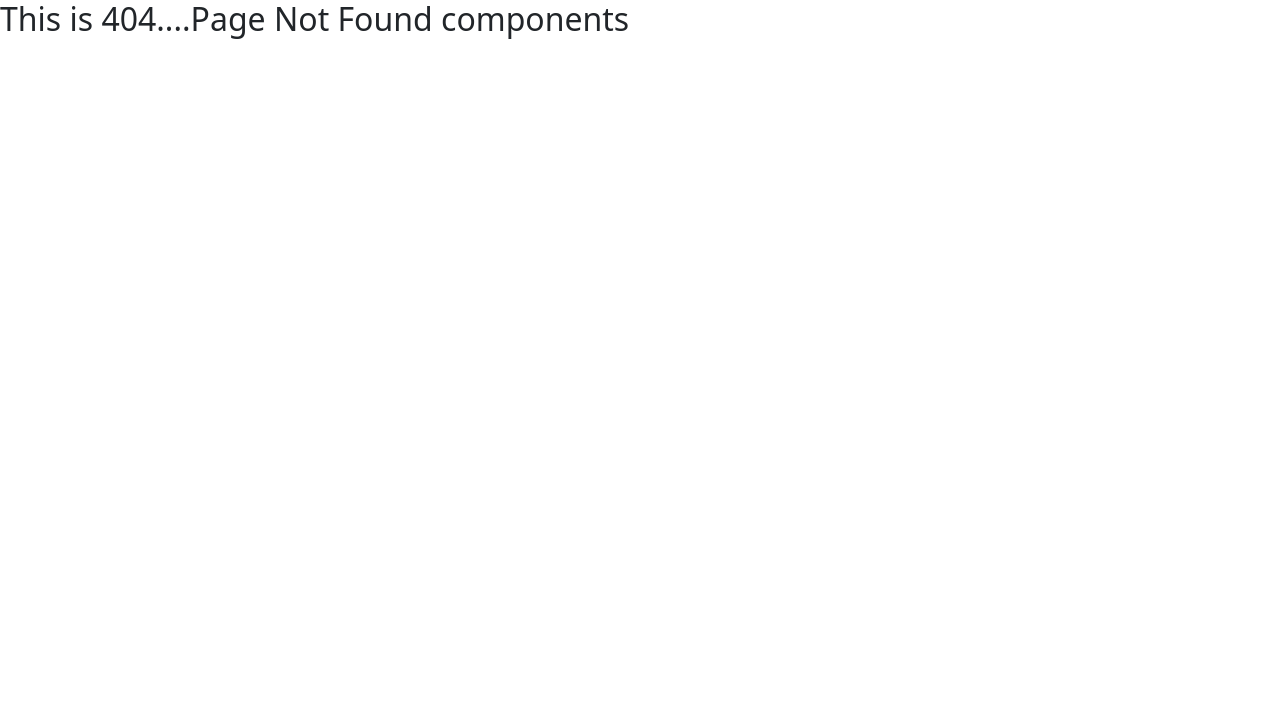
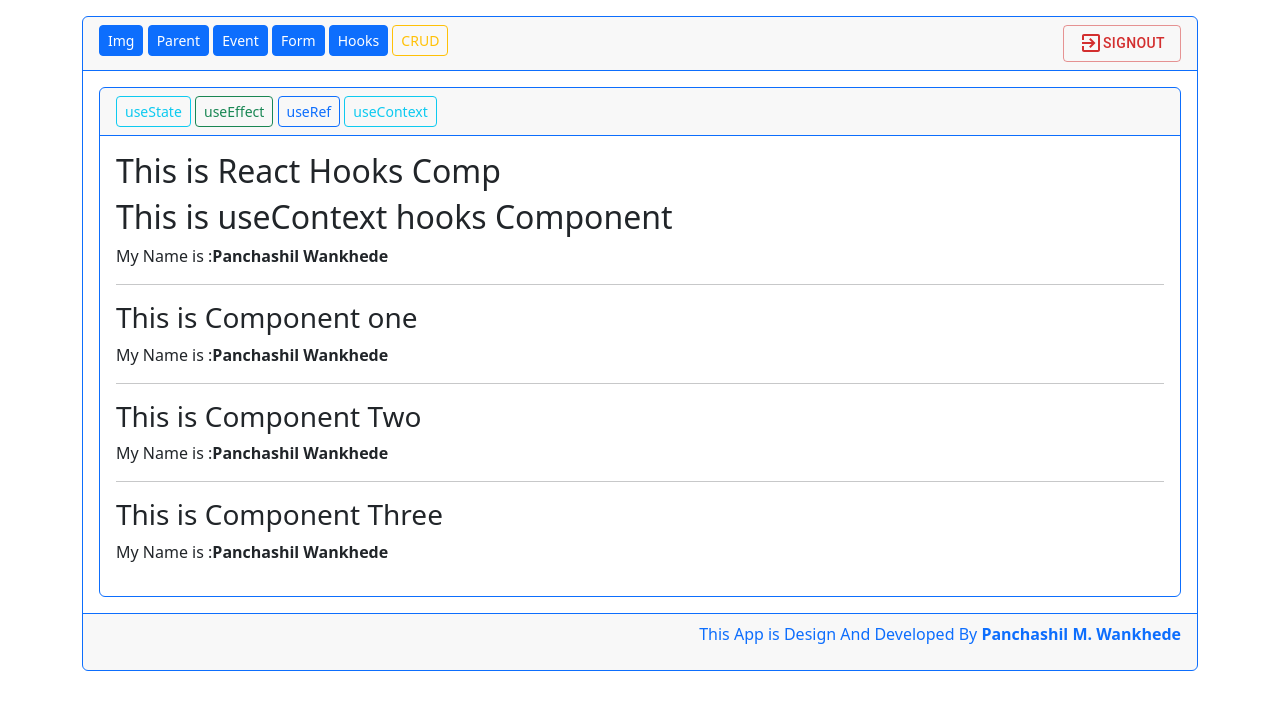
Before and after one commit to Panchashil/OpteamixReact, a React (Create React App) app: page /maindashboard/hooks/usecontext in a window 1280 px wide. Before the commit this address had no page. Shown: the top 710 px of the page. Built offline with nearby package versions, Linux system fonts and the light colour scheme; sample sign-in values are in the browser's storage.

Commit message:
useContextHook and reduc intro

```diff
--- /dev/null
+++ b/src/Hooks/CompOne.js
@@ -0,0 +1,15 @@
+import React from 'react'
+import CompTwo from './CompTwo'
+
+const CompOne = (props) => {
+    return (
+        <>
+            <h3>This is Component one</h3>
+            <p>My Name is :<strong>{props.name}</strong></p>
+            <hr/>
+            <CompTwo name123={props.name}></CompTwo>
+        </>
+    )
+}
+
+export default CompOne
--- /dev/null
+++ b/src/Hooks/CompThree.js
@@ -0,0 +1,16 @@
+import React, { useContext } from 'react';
+import { UserContext } from './UseContextHookComp';
+
+
+const CompThree = () => {
+
+  let user = useContext(UserContext);
+    return (
+        <div>
+            <h3>This is Component Three</h3>
+            <p>My Name is :<strong>{user}</strong></p>
+        </div>
+    )
+}
+
+export default CompThree
--- /dev/null
+++ b/src/Hooks/CompTwo.js
@@ -0,0 +1,17 @@
+import React, { useContext } from 'react'
+import CompThree from './CompThree';
+import { UserContext } from './UseContextHookComp';
+
+const CompTwo = (props) => {
+       let user = useContext(UserContext)
+    return (
+        <div>
+            <h3>This is  Component Two</h3>
+            <p>My Name is :<strong>{user}</strong></p>
+            <hr />
+            <CompThree></CompThree>
+        </div>
+    )
+}
+
+export default CompTwo
--- a/src/Hooks/ReactHooksComp.js
+++ b/src/Hooks/ReactHooksComp.js
@@ -9,6 +9,7 @@ const ReactHooksComp = () => {
           <Link to="usestate" className="btn btn-outline-info btn-sm">useState</Link>{" "}
           <Link to="useeffect" className="btn btn-outline-success btn-sm">useEffect</Link>{" "}
           <Link to="useref" className="btn btn-outline-primary btn-sm">useRef</Link>{" "}
+          <Link to="usecontext" className="btn btn-outline-info btn-sm">useContext</Link>{" "}
         </div>
         <div className="card-body border-primary">
           <h2>This is React Hooks Comp</h2>
--- /dev/null
+++ b/src/Hooks/UseContextHookComp.js
@@ -0,0 +1,21 @@
+import React, { createContext, useState } from 'react'
+import CompOne from './CompOne';
+
+export const UserContext = createContext();
+
+const UseContextHookComp = () => {
+    const [myName,setMyName]=useState("Panchashil Wankhede");
+
+    return (
+        <div>
+            <UserContext.Provider value={myName}>
+               <h2>This is useContext hooks Component</h2>
+               <p>My Name is :<strong>{myName}</strong></p>
+               <hr />
+               <CompOne name={myName}></CompOne>
+            </UserContext.Provider>
+        </div>
+    )
+}
+
+export default UseContextHookComp
--- a/src/MainRouting/routing.js
+++ b/src/MainRouting/routing.js
@@ -15,6 +15,7 @@ import ProductAddComp from "../CRUD/ProductAddComp";
 import ProductEditComp from "../CRUD/ProductEditComp";
 import ProtectedRouteComp from "./ProtectedRouteComp";
 import UseRefHookComp from "../Hooks/UseRefHookComp";
+import UseContextHookComp from "../Hooks/UseContextHookComp";
 // loazy loading
 const ProductDashCompLazyLoad = React.lazy(()=>import('../CRUD/ProductDashComp'));
 
@@ -45,7 +46,8 @@ const router = createBrowserRouter([
        {path:"hooks",element:<ReactHooksComp/>,children:[
         {path:"usestate",element:<UseStateHookComp/>},
         {path:"useeffect",element:<UseEffectHookComp/>},
-        {path:"useref",element:<UseRefHookComp />}
+        {path:"useref",element:<UseRefHookComp />},
+        {path:"usecontext",element:<UseContextHookComp/>}
        ]}
 
     ]},
--- a/src/layout/LoginComp.js
+++ b/src/layout/LoginComp.js
@@ -9,7 +9,7 @@ const defaultTheme = createTheme();
 
 const LoginComp = () => {
       const nav = useNavigate()
-  const [users,setUsers] = useState([]);
+  // const [users,setUsers] = useState([]);
 
     const handleSubmit = (event) => {
         event.preventDefault();
@@ -19,8 +19,9 @@ const LoginComp = () => {
 
         axios.get("http://localhost:8888/users").then((res)=>{
           // console.log(res.data);
-          setUsers(res.data);
-          const currentUser = users.filter((val)=> val.uid===email && val.upass===password);
+          // setUsers(res.data);
+          // const currentUser = users.filter((val)=> val.uid===email && val.upass===password);
+          const currentUser = res.data.filter((val)=> val.uid===email && val.upass===password);
           if(currentUser.length > 0){
                sessionStorage.setItem("user",email);
             nav("/maindashboard");
@@ -28,7 +29,9 @@ const LoginComp = () => {
             window.alert("Wrong Credential");
           }
 
-        }).catch((error)=>{})
+        }).catch((error)=>{
+          console.log("error while fetching data",error.message);
+        })
       };
 
 
```
Also changed, not shown: angular.txt, react-redux.png (added).
